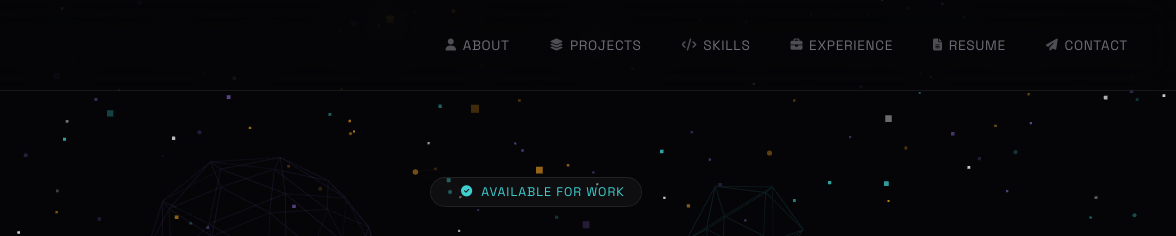
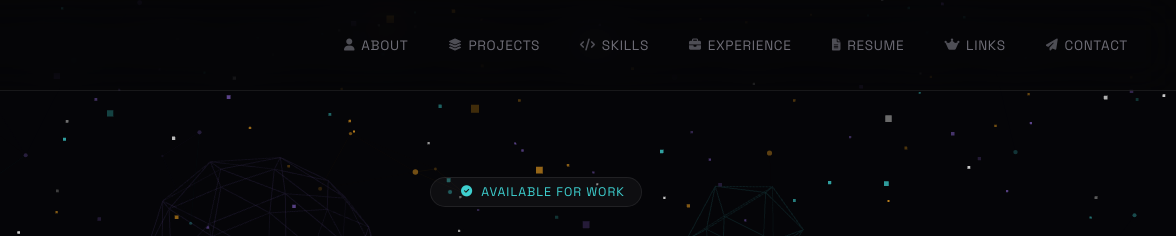
Before and after one commit to MBSDev14/Syedmubashir, a plain HTML site: page index.html in a window 1280 px wide. Shown: the top 236 px of the page, 104-1280 px from the left. Drawn offline with nearby package versions, Linux system fonts and the light colour scheme; animation ran at ten frames a second.

Commit message:
Add 'Links' section to navigation menu

```diff
--- a/index.html
+++ b/index.html
@@ -438,6 +438,8 @@
     <li><a href="#skills"><i class="fas fa-code"></i> <span class="nav-text-wrap"><span class="nav-text-inner">Skills</span><span class="nav-text-clone">Skills</span></span></a></li>
     <li><a href="#experience"><i class="fas fa-briefcase"></i> <span class="nav-text-wrap"><span class="nav-text-inner">Experience</span><span class="nav-text-clone">Experience</span></span></a></li>
     <li><a href="#resume"><i class="fas fa-file-alt"></i> <span class="nav-text-wrap"><span class="nav-text-inner">Resume</span><span class="nav-text-clone">Resume</span></span></a></li>
+        <li><a href="#links"><i class="fa-solid fa-web-awesome"></i> <span class="nav-text-wrap"><span class="nav-text-inner">Links</span><span class="nav-text-clone">Links</span></span></a></li>
+
     <li><a href="#contact"><i class="fas fa-paper-plane"></i> <span class="nav-text-wrap"><span class="nav-text-inner">Contact</span><span class="nav-text-clone">Contact</span></span></a></li>
   </ul>
   <div class="hamburger"><span></span><span></span><span></span></div>
```
